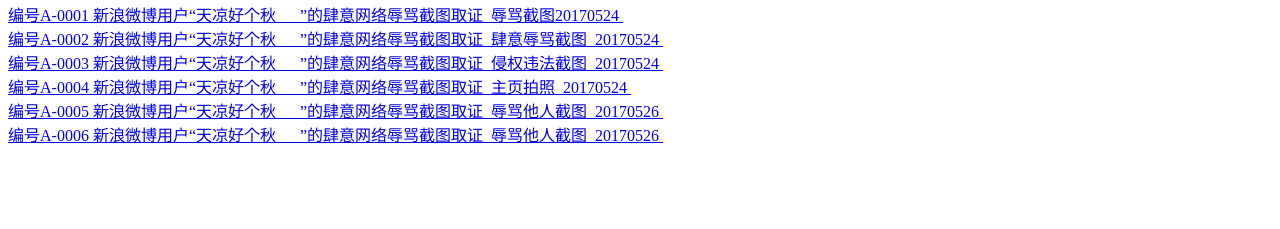
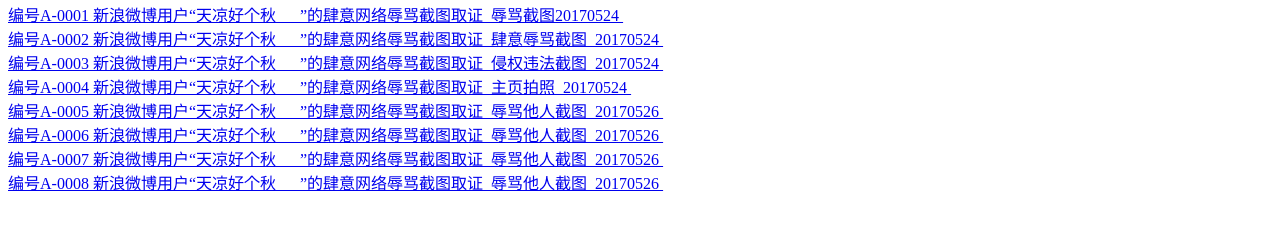
Before and after one commit to anjianquzheng/jietu, a plain HTML site: page index.html in a window 1280 px wide. Shown: the part 187-416 px from the top of the page. Drawn offline with Linux system fonts and the light colour scheme.

Commit message:
Update index.html

```diff
--- a/index.html
+++ b/index.html
@@ -31,6 +31,14 @@
        编号A-0006 新浪微博用户“天凉好个秋___”的肆意网络辱骂截图取证_辱骂他人截图_20170526
     </a>&nbsp;<br>
 
+    <a href="https://github.com/anjianquzheng/jietu/blob/master/PIC_CAPUTURE/20170526/a/DSC04974.jpg?raw=true">
+       编号A-0007 新浪微博用户“天凉好个秋___”的肆意网络辱骂截图取证_辱骂他人截图_20170526
+    </a>&nbsp;<br>
+
+    <a href="https://github.com/anjianquzheng/jietu/blob/master/PIC_CAPUTURE/20170526/a/DSC04975.jpg?raw=true">
+       编号A-0008 新浪微博用户“天凉好个秋___”的肆意网络辱骂截图取证_辱骂他人截图_20170526
+    </a>&nbsp;<br>
+
   </body>
 
   <style>
```
